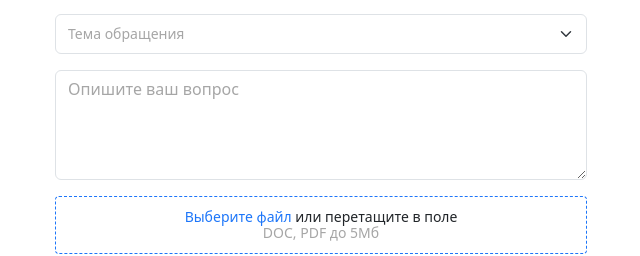
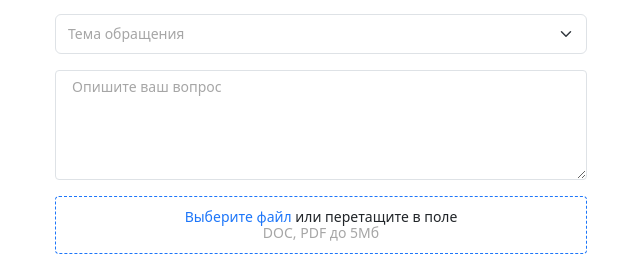
Before and after one commit to FruitHiro/oe-test, a Nuxt app: page / in a window 1280 px wide. Shown: the part 262-518 px from the top of the page, without its empty margins (319-959 px from the left). Built offline with nearby package versions, Linux system fonts and the light colour scheme.

Commit message:
fix input

```diff
--- a/components/Feedback/Feedback.vue
+++ b/components/Feedback/Feedback.vue
@@ -104,15 +104,21 @@ const formData = ref({
       border-color: #1D76F9
       box-shadow: none
 
+  .form-control
+    border-radius: 4px
+    font-size: 14px
+    line-height: 16px
+    padding: 8px 12px 8px 16px
+
   textarea
     min-height: 110px
 
     &::placeholder
       color: #A6A6A6
 
-    &.form-control:focus,
-    &.form-control:not(:placeholder-shown)
-      padding: 8px 12px 8px 16px
+    &:focus,
+    &:not(:placeholder-shown)
+      box-shadow: none
 
   .file
     border: 1px #1D76F9 dashed
```
